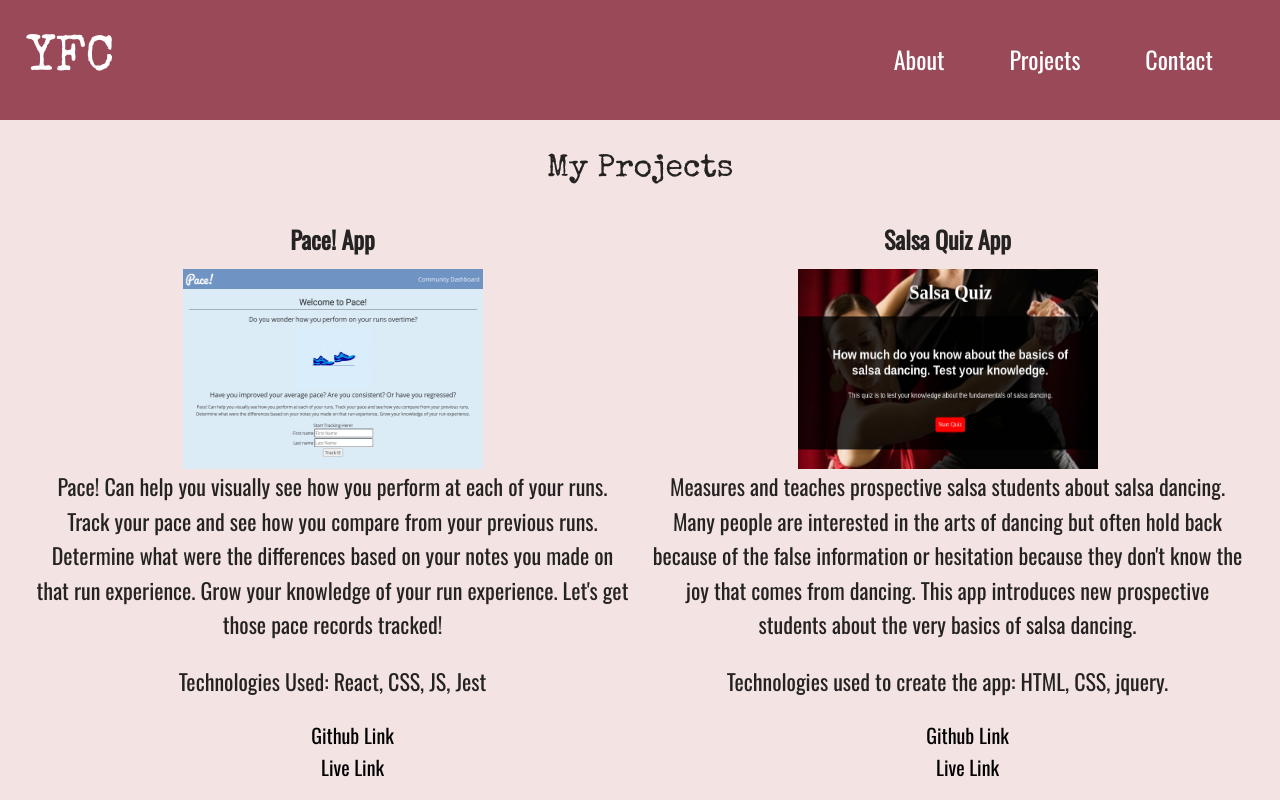
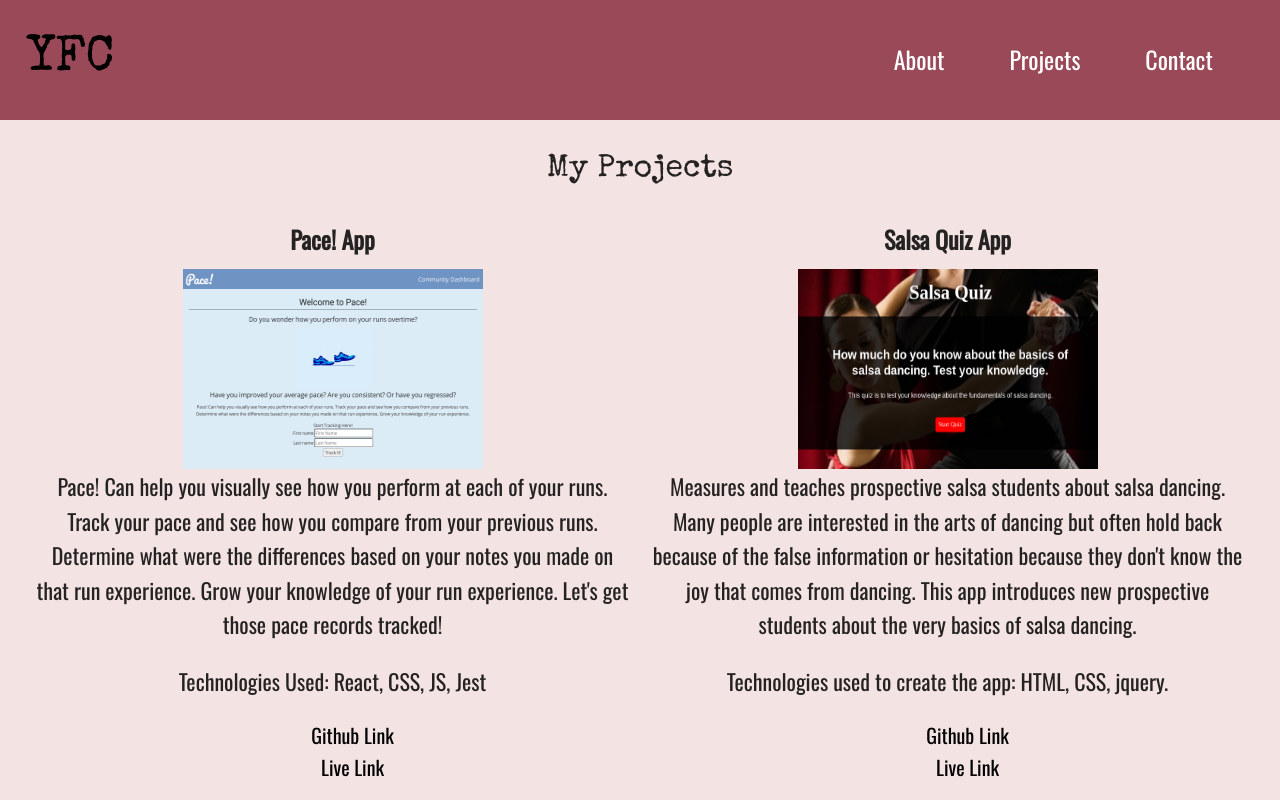
Before and after one commit to YFlynn726/yfcportfolio, a React (Create React App) app: page /MyProjects in a window 1280 px wide. In both pictures the pointer is over the element "YFC". Shown: the top 800 px of the page. Built offline with nearby package versions, Linux system fonts and the light colour scheme.

Commit message:
added styling to logo link

```diff
--- a/src/components/Projects.js
+++ b/src/components/Projects.js
@@ -130,7 +130,7 @@ class Projects extends Component {
             </ul>
             <br />
 
-            <h3 class="titles">ExploreIt! App</h3>
+            <h3 className="titles">ExploreIt! App</h3>
             <img src={exploreimg} alt="Logo" className="screenshots" />
 
             <p>
--- a/src/components/nav.css
+++ b/src/components/nav.css
@@ -163,6 +163,10 @@ a {
   font-family: "Special Elite", cursive;
 }
 
+.logo:hover {
+  color: black;
+}
+
 @media only screen and (min-width: 768px) {
   /* For desktop: */
   .dash {
```
